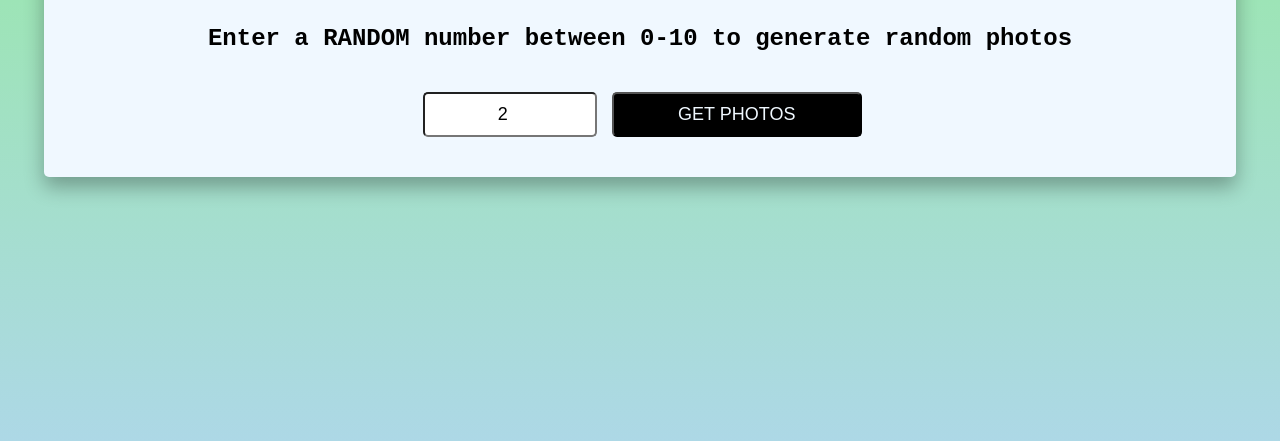
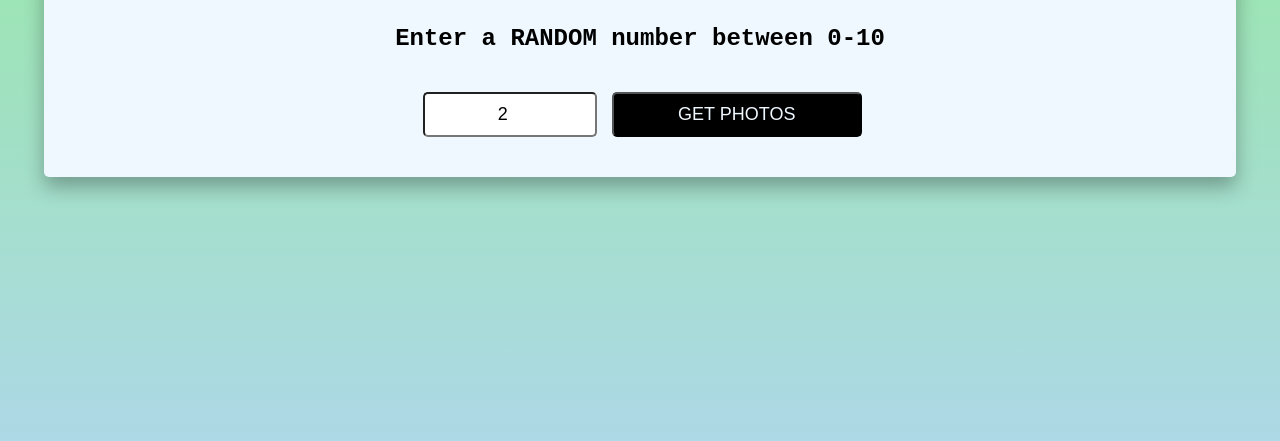
Before and after one commit to MRKIKSY/MRKIKSYPHOTOGALLERY, a plain HTML site: page index.html in a window 1280 px wide. Shown: the part 359-800 px from the top of the page. Drawn offline with Linux system fonts and the light colour scheme.

Commit message:
Update index.html

```diff
--- a/index.html
+++ b/index.html
@@ -10,7 +10,7 @@
 <body>
     <div class="container">
         <h1>MR KIKSY RANDOM PHOTO GALLERY GENERATOR</h1>
-        <h2><strong>Enter a RANDOM  number between 0-10 to generate random  photos<strong/></h2>
+        <h2><strong>Enter a RANDOM  number between 0-10 <strong/></h2>
         <input type="number" id="input" class="input" value="2" min="1" max="10">
         <small class="errorMessage" id="errorMessage">Error Message</small>
         <button class="btn" id="btn">Get Photos</button>
```
